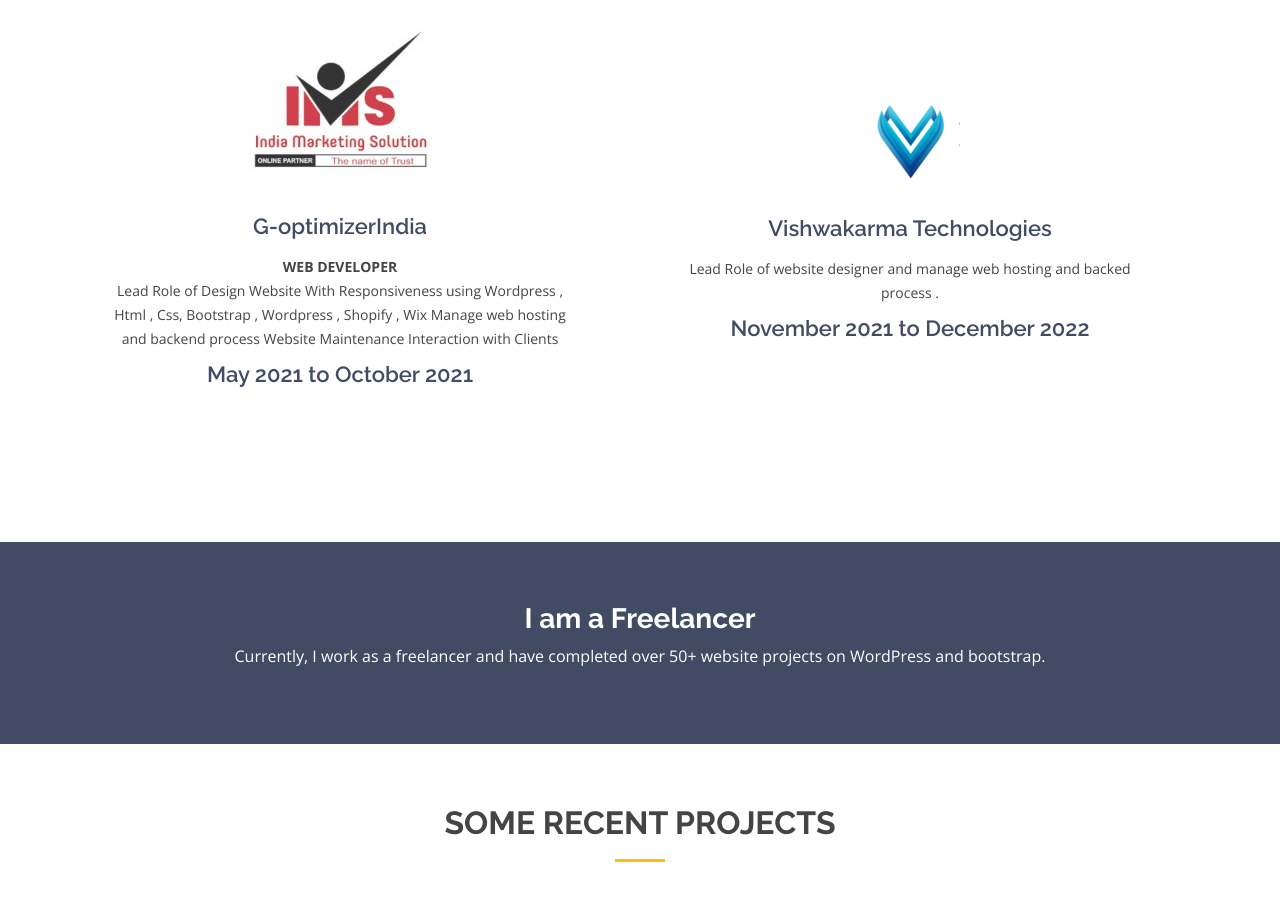
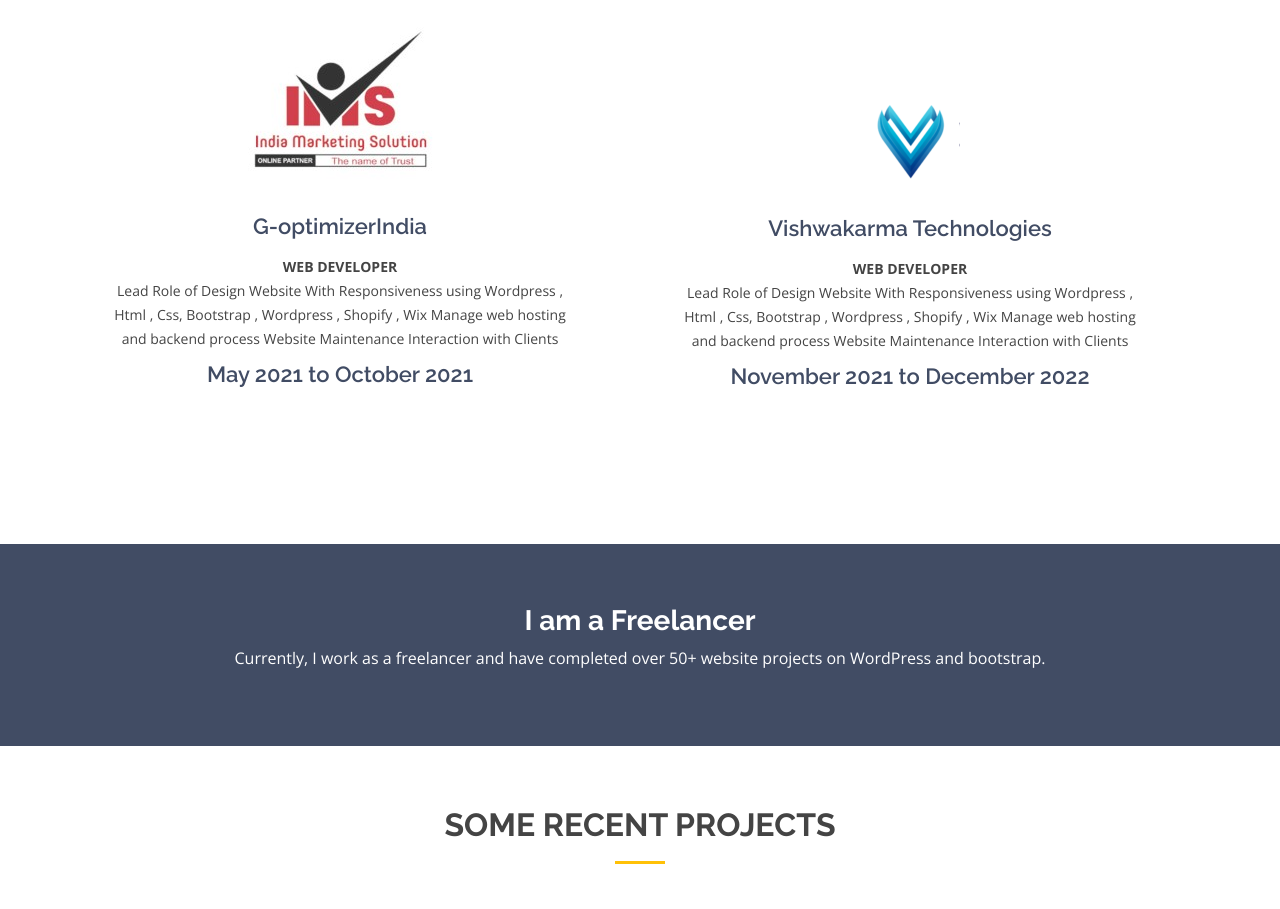
Before and after one commit to Arunkashyap29/Portfolio, a plain HTML site: page index.html in a window 1280 px wide. Shown: the part 1465-2374 px from the top of the page. Drawn offline with nearby package versions, Linux system fonts and the light colour scheme.

Commit message:
Update index.html

```diff
--- a/index.html
+++ b/index.html
@@ -147,7 +147,12 @@ Website Maintenance
             <div class="icon-box iconbox-orange ">
               <img src="assets/img/new-logo.png" alt="company logo">
               <h4><a href="">Vishwakarma Technologies</a></h4>
-              <p>Lead Role of website designer and manage web hosting and backed process .</p>
+              <p><b>WEB DEVELOPER </b><br>
+ Lead Role of Design Website With Responsiveness using Wordpress ,
+ Html , Css, Bootstrap ,  Wordpress , Shopify , Wix
+Manage web hosting and backend process
+Website Maintenance
+ Interaction with Clients </p>
               <h4><a href="">November 2021 to December 2022</a></h4>
             </div>
           </div>
```
